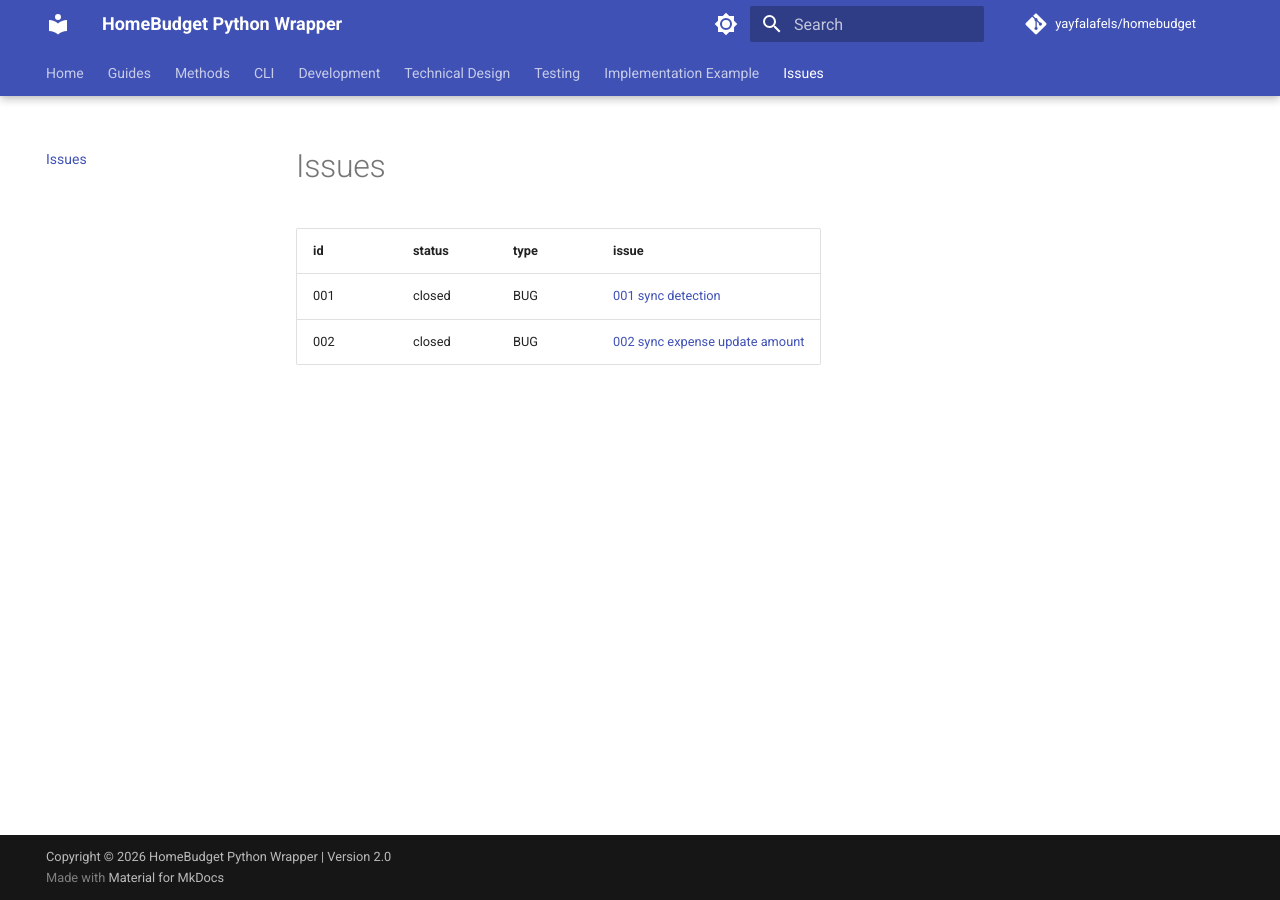
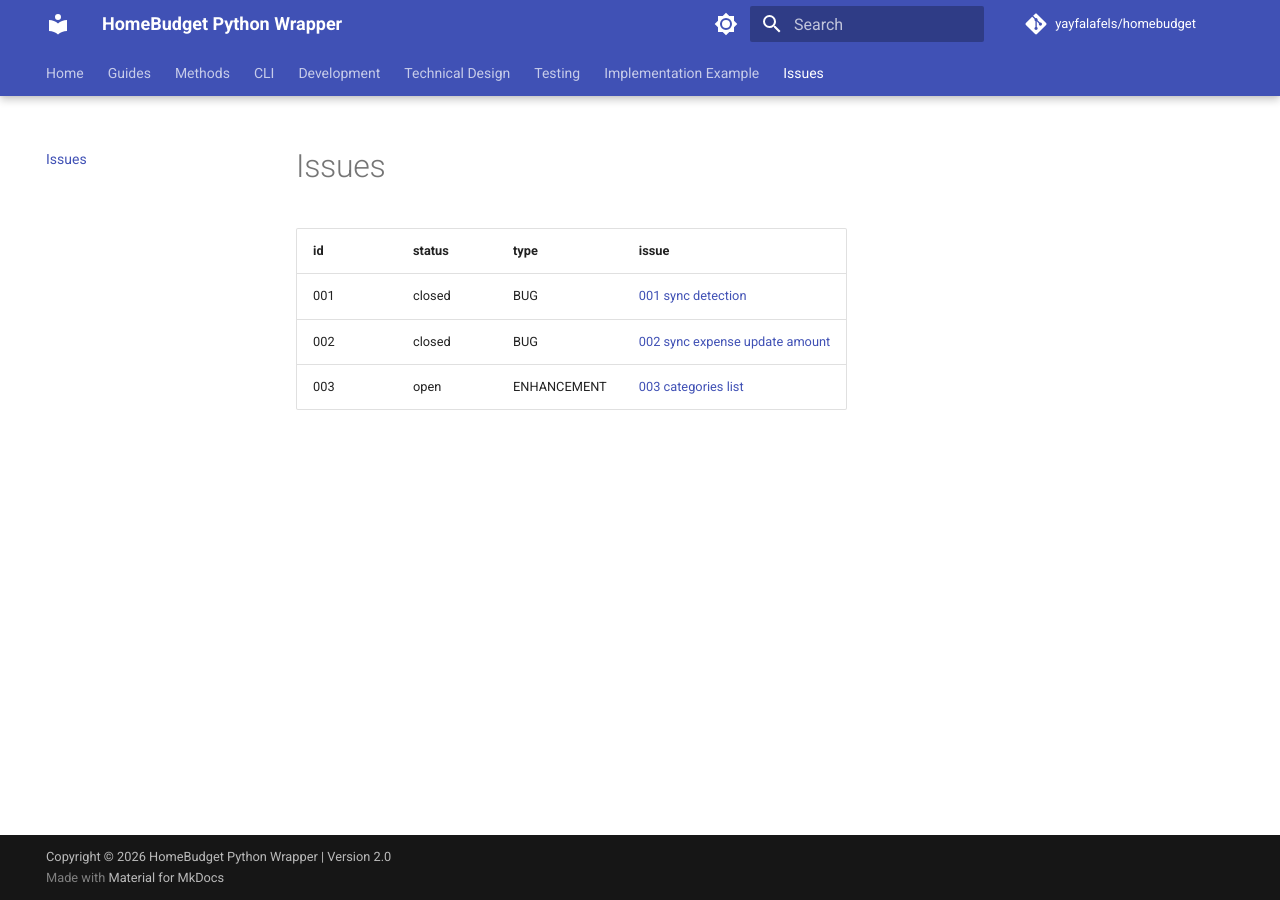
Before and after one commit to yayfalafels/homebudget, an MkDocs documentation site: the page built from docs/issues.md, in a window 1280 px wide. Built offline with MkDocs 1.6.1 and Material for MkDocs 9.7.7, drawn with Linux system fonts in a browser that asks for light colours; comment, search, counter and statistics services are not loaded.

Commit message:
issues: [v200] update issues list

```diff
--- a/docs/issues.md
+++ b/docs/issues.md
@@ -1,6 +1,7 @@
 # Issues
 
-| id  | status | type | issue                    |
-| --- | ------ | ---- | ------------------------ |
-| 001 | closed | BUG  | [001 sync detection](https://github.com/yayfalafels/homebudget/issues/1)       |
-| 002 | closed | BUG  | [002 sync expense update amount](https://github.com/yayfalafels/homebudget/issues/2)       |
+| id  | status | type        | issue                    |
+| --- | ------ | ----------- | ------------------------ |
+| 001 | closed | BUG         | [001 sync detection](https://github.com/yayfalafels/homebudget/issues/1)       |
+| 002 | closed | BUG         | [002 sync expense update amount](https://github.com/yayfalafels/homebudget/issues/2)       |
+| 003 | open   | ENHANCEMENT | [003 categories list](https://github.com/yayfalafels/homebudget/issues/3)       |
```
